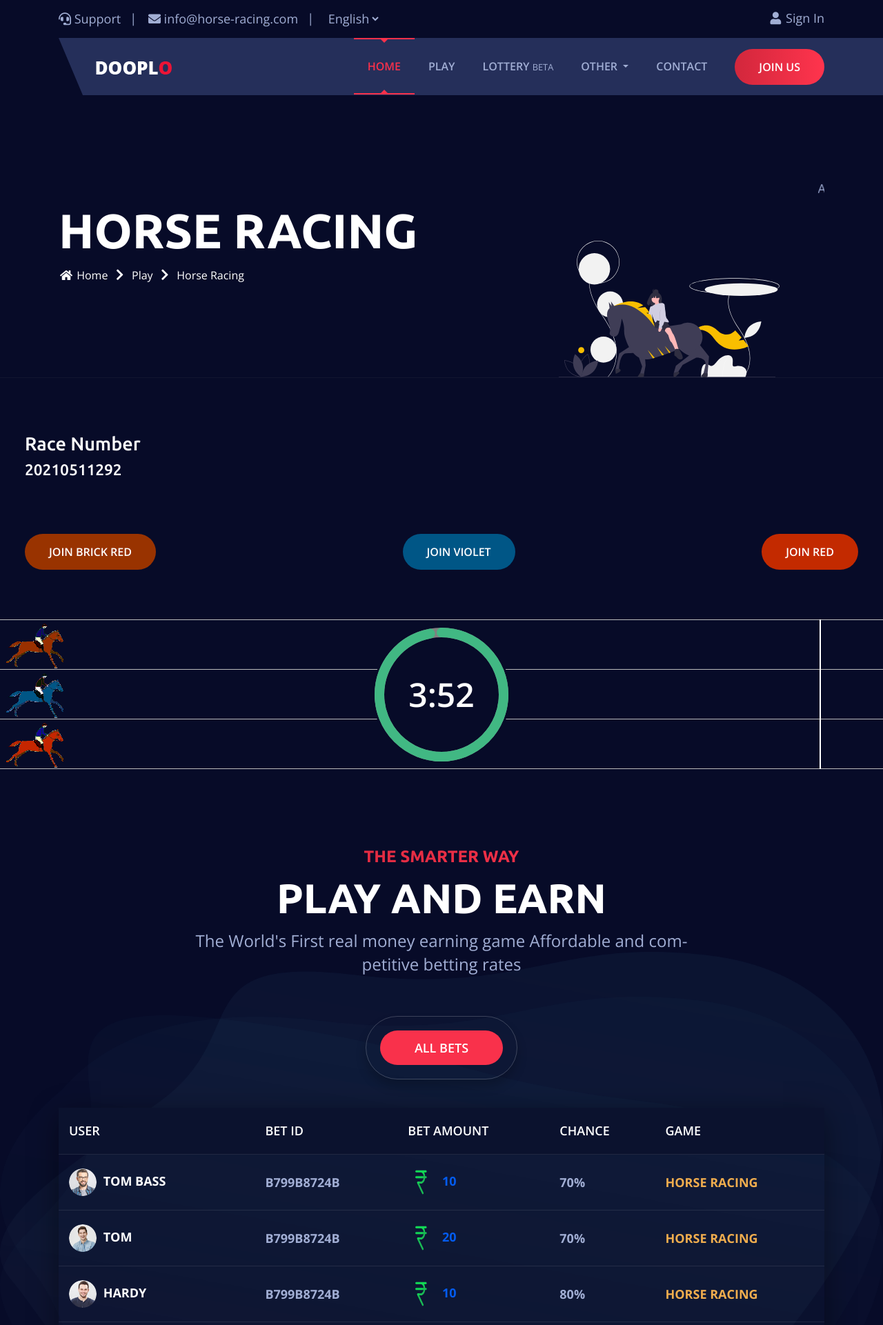
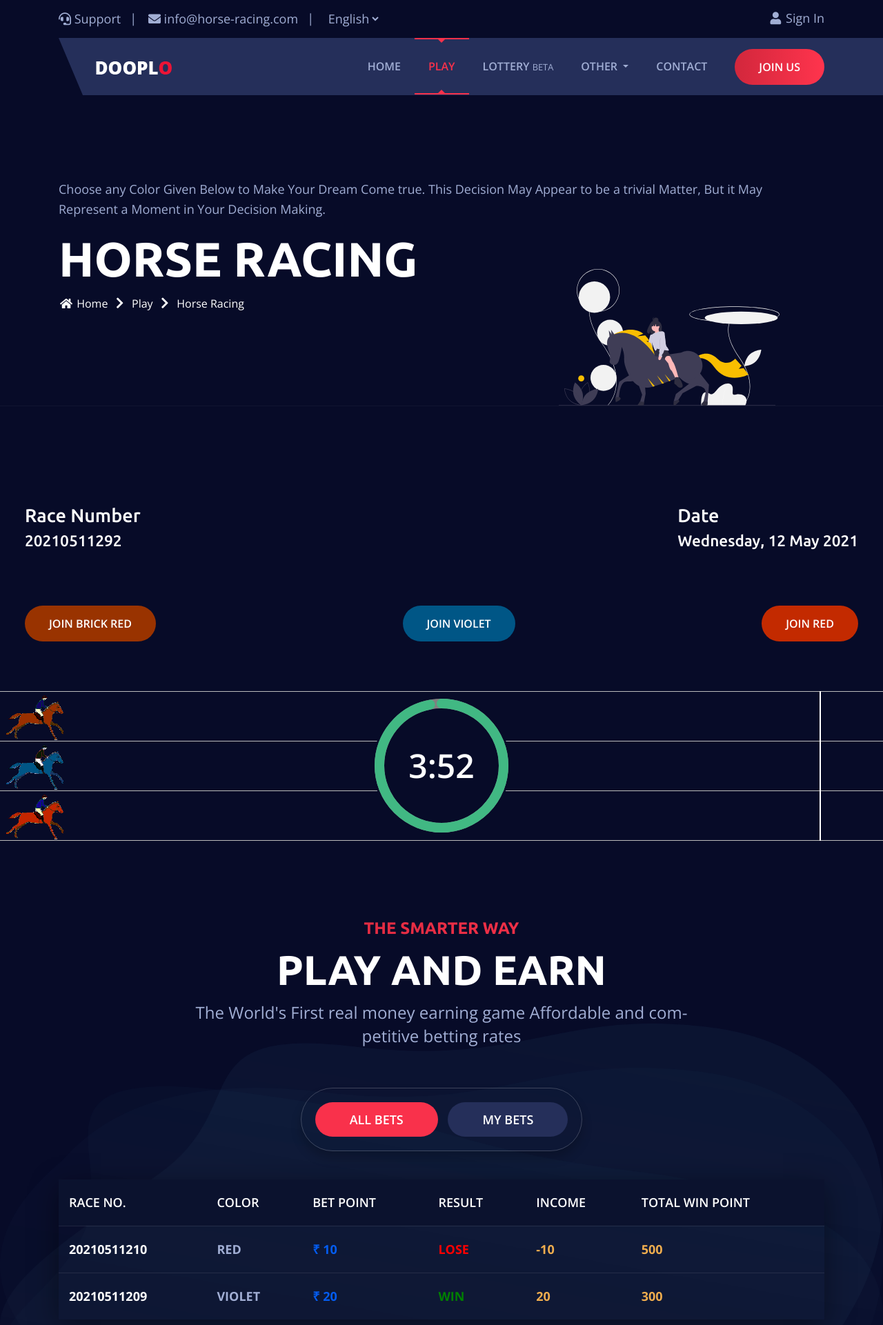
Before and after one commit to fe-iron/horse-racing, a Django app: page /tournaments in a window 1280 px wide. Shown: the top 1921 px of the page at 69% size. Run offline with Django 3.2, Linux system fonts and the light colour scheme; some libraries are stand-ins or nearby versions.

Commit message:
changement for horse statistics

```diff
--- a/horse_racing/static/assets/css/custom-styles.css
+++ b/horse_racing/static/assets/css/custom-styles.css
@@ -1,3 +1,11 @@
+.lose{
+    color: red !important;
+}
+
+.win{
+    color: green !important;
+}
+
 .horse-1 {
   background-color: #070b28;
   border-bottom: 1px solid #bbb;
--- a/horse_racing/static/assets/js/main.js
+++ b/horse_racing/static/assets/js/main.js
@@ -211,3 +211,33 @@
 
 
 });
+
+/*-----------------------------------
+        Date on tournaments page
+    ------------------------------------*/
+
+var today = new Date();
+
+var year = today.getFullYear();
+var month = today.getMonth();
+var date = today.getDate();
+var day = today.getDay();
+
+var date_with_day = '';
+
+var months = ['January', 'February', 'March', 'April', 'May', 'June', 'July', 'August', 'September', 'October', 'November', 'December'];
+var days = ['Sunday', 'Monday', 'Tuesday', 'Wednesday', 'Thursday', 'Friday', 'Saturday'];
+
+date_with_day += days[day];
+date_with_day += ', ';
+date_with_day += date;
+date_with_day += ' ';
+date_with_day += months[month];
+date_with_day += ' ';
+date_with_day += year
+
+document.getElementById('date').innerHTML = date_with_day;
+
+/*-----------------------------------
+        modal for payment for games
+    ------------------------------------*/
--- a/horse_racing/templates/header.html
+++ b/horse_racing/templates/header.html
@@ -75,22 +75,21 @@
 							<div class="collapse navbar-collapse fixed-height" id="main_menu">
 								<ul class="navbar-nav ml-auto">
 									<li class="nav-item dropdown">
-										<a class="nav-link active" href="/"  role="button" data-toggle="dropdown" aria-haspopup="true"
-											aria-expanded="false">
+										<a class="nav-link {{home}}" href="/"  role="button">
 											Home
 										<div class="mr-hover-effect"></div>
 										</a>
 									</li>
 									<li class="nav-item">
-										<a class="nav-link" href="play">Play
+										<a class="nav-link {{play}}" href="play">Play
 												<div class="mr-hover-effect"></div></a>
 									</li>
 									<li class="nav-item">
-										<a class="nav-link" href="lottery">lottery <small>beta</small>
+										<a class="nav-link {{lottery}}" href="lottery">lottery <small>beta</small>
 												<div class="mr-hover-effect"></div></a>
 									</li>
 									<li class="nav-item dropdown">
-										<a class="nav-link dropdown-toggle" href="#"  role="button" data-toggle="dropdown" aria-haspopup="true"
+										<a class="nav-link dropdown-toggle {{other}}" href="#"  role="button" data-toggle="dropdown" aria-haspopup="true"
 											aria-expanded="false">
 											Other
 											<div class="mr-hover-effect"></div>
@@ -105,7 +104,7 @@
 										</ul>
 									</li>
 									<li class="nav-item">
-											<a class="nav-link" href="contact">Contact
+											<a class="nav-link {{contact}}" href="contact">Contact
 												<div class="mr-hover-effect"></div>
 											</a>
 									</li>
--- a/horse_racing/templates/tournaments.html
+++ b/horse_racing/templates/tournaments.html
@@ -11,8 +11,8 @@
 <section class="breadcrumb-area bc-tournaments">
 	<img class="bc-img" src="{% static 'assets/images/game/racing-horse.svg' %}" alt="">
 	<div class="container">
-		<marquee behavior="" direction="left">All of the winning amount will be transferred to your saved account everyday
-			at 23:00</marquee>
+		<p>Choose  any Color Given Below to Make Your Dream Come true. This Decision May Appear to be a trivial Matter,
+		 But it May Represent a Moment in Your Decision Making.</p>
 		<div class="row">
 			<div class="col-lg-12">
 				<h4 class="title">
@@ -51,10 +51,17 @@
 	<h3>Next race starts in <span id="time">00</span> seconds!</h3>
 </div>
 
+<marquee behavior="" direction="left" class="balance-and-race-no">All of the winning amount will be transferred to your saved account everyday
+			at 23:00</marquee>
 <section class="balance-and-race-no">
 	<div class="race-no">
 		<h3>Race Number</h3>
 		<h4>20210511292</h4>
+	</div>
+
+	<div class="race-no">
+		<h3>Date</h3>
+		<h4 id="date"></h4>
 	</div>
 
 	{% if user.is_authenticated %}
@@ -72,13 +79,13 @@
 {% if user.is_authenticated %}
 <section class="balance-and-race-no buttons">
 	<div class="race-no">
-		<a href=""><button class='mybtn1 green'>Join Brick Red</button></a>
+		<button class='mybtn1 green' data-toggle="modal" data-target="#add_point" onclick="pay_for_game()">Join Brick Red</button>
 	</div>
 	<div class="balance">
-		<a href=""><button class='mybtn1 violet'>Join Violet</button></a>
+		<button class='mybtn1 violet' data-target="#add_point" data-toggle="modal" onclick="pay_for_game()">Join Violet</button>
 	</div>
 	<div class="balance">
-		<a href=""><button class='mybtn1 red'>Join Red</button></a>
+		<button class='mybtn1 red' onclick="pay_for_game()" data-target="#add_point" data-toggle="modal">Join Red</button>
 	</div>
 </section>
 {% else %}
@@ -94,7 +101,7 @@
 	</div>
 </section>
 {% endif %}
-
+<!--join button ends here-->
 
 <!-- Tournaments Area Start -->
 <div class="racing-section">
@@ -121,9 +128,6 @@
 	<canvas id="confetti" style="display: none; position: absolute; top: 0"></canvas>
 </div>
 <!-- Tournaments Area End -->
-
-
-<!-- Join buttons End  -->
 
 
 <!-- Latest Activities Area Start -->
@@ -156,12 +160,12 @@
 								<a class="nav-link active" id="pills-all-bets-tab" data-toggle="pill" href="#pills-all-bets" role="tab" aria-controls="pills-all-bets" aria-selected="true">All bets</a>
 							</li> -->
 						<li class="nav-item active">
-							<a class="nav-link active" id="pills-my-bets-tab" data-toggle="pill" href="#pills-my-bets" role="tab"
-								aria-controls="pills-my-bets" aria-selected="false">All bets</a>
+							<a class="nav-link active" id="pills-all-bets-tab" data-toggle="pill" href="#pills-all-bets" role="tab"
+								aria-controls="pills-all-bets" aria-selected="false">All bets</a>
 						</li>
-						<!-- <li class="nav-item">
-								<a class="nav-link" id="pills-my-jackpots-tab" data-toggle="pill" href="#pills-my-jackpots" role="tab" aria-controls="pills-my-jackpots" aria-selected="false">jackpots</a>
-							</li> -->
+						<li class="nav-item">
+								<a class="nav-link" id="pills-my-bets-tab" data-toggle="pill" href="#pills-my-bets" role="tab" aria-controls="pills-my-jackpots" aria-selected="false">My Bets</a>
+						</li>
 					</ul>
 				</div>
 				<div class="tab-content" id="pills-tabContent">
@@ -171,89 +175,77 @@
 							<table class="table">
 								<thead>
 									<tr>
-										<th scope="col">USER</th>
-										<th scope="col">BET ID</th>
-										<th scope="col">BET AMOUNT</th>
-										<th scope="col">CHANCE</th>
-										<th scope="col">GAME</th>
+										<th scope="col">RACE NO.</th>
+										<th scope="col">COLOR</th>
+										<th scope="col">BET POINT</th>
+										<th scope="col">RESULT</th>
+										<th scope="col">INCOME</th>
+										<th scope="col">TOTAL WIN POINT</th>
 									</tr>
 								</thead>
 								<tbody>
 									<tr>
 										<td>
-											<img src="{% static 'assets/images/people/p1.png' %}" alt="">
-											Tom Bass
+											20210511210
 										</td>
 										<td>
-											b799b8724b
+											<div class="color">Red</div>
 										</td>
 										<td>
-											<img src="{% static 'assets/images/inr.png' %}" alt="">
-											10
+											&#8377 10
 										</td>
-										<td>70%</td>
-										<td>Horse Racing</td>
+										<td class="lose">Lose</td>
+										<td>-10</td>
+										<td>500</td>
 									</tr>
 									<tr>
 										<td>
-											<img src="{% static 'assets/images/people/p2.png' %}" alt="">
-											Tom
+											20210511209
 										</td>
 										<td>
-											b799b8724b
+											<div class="color">Violet</div>
 										</td>
 										<td>
-											<img src="{% static 'assets/images/inr.png' %}" alt="">
-											20
+											&#8377 20
 										</td>
-										<td>70%</td>
-										<td>Horse Racing</td>
+										<td class="win">Win</td>
+										<td>20</td>
+										<td>300</td>
 									</tr>
+								</tbody>
+							</table>
+						</div>
+					</div>
+					<div class="tab-pane fade" id="pills-my-bets" role="tabpanel"
+						aria-labelledby="pills-my-bets-tab">
+						<div class="responsive-table">
+							<table class="table">
+								<thead>
+									<tr>
+										<th scope="col">RACE NO.</th>
+										<th scope="col">COLOR</th>
+										<th scope="col">BET POINT</th>
+										<th scope="col">RESULT</th>
+										<th scope="col">INCOME</th>
+										<th scope="col">TOTAL WIN POINT</th>
+									</tr>
+								</thead>
+								<tbody>
 									<tr>
 										<td>
-											<img src="{% static 'assets/images/people/p3.png' %}" alt="">
-											Hardy
+											20210511210
 										</td>
 										<td>
-											b799b8724b
+											<div class="color">Red</div>
 										</td>
 										<td>
-											<img src="{% static 'assets/images/inr.png' %}" alt="">
-											10
+											&#8377 10
 										</td>
-										<td>80%</td>
-										<td>Horse Racing</td>
+										<td class="lose">Lose</td>
+										<td>-10</td>
+										<td>500</td>
 									</tr>
-									<tr>
-										<td>
-											<img src="{% static 'assets/images/people/p4.png' %}" alt="">
-											Tom Hanky
-										</td>
-										<td>
-											b799b8724b
-										</td>
-										<td>
-											<img src="{% static 'assets/images/inr.png' %}" alt="">
-											30
-										</td>
-										<td>90%</td>
-										<td>Horse Racing</td>
-									</tr>
-									<tr>
-										<td>
-											<img src="{% static 'assets/images/people/p5.png' %}" alt="">
-											Tom Bass
-										</td>
-										<td>
-											b799b8724b
-										</td>
-										<td>
-											<img src="{% static 'assets/images/inr.png' %}" alt="">
-											10
-										</td>
-										<td>60%</td>
-										<td>Horse Racing</td>
-									</tr>
+
 								</tbody>
 							</table>
 						</div>
@@ -264,6 +256,45 @@
 	</div>
 </section>
 <!-- Latest Activities Area End -->
+
+<!-- Payment Area Start -->
+	<div class="modal fade login-modal" id="add_point" tabindex="-1" role="dialog" aria-labelledby="add_point" aria-hidden="true" data-backdrop="static">
+			<div class="modal-dialog modal-dialog-centered" role="document">
+			<div class="modal-content">
+				<button type="button" class="close" data-dismiss="modal" aria-label="Close"><span aria-hidden="true">&times;</span></button>
+				<div class="modal-body">
+					<div class="logo-area">
+							<img class="logo" src="{% static 'assets/images/logo.png' %}" alt="">
+					</div>
+					<div class="header-area">
+						<h4 class="title">Choose from the below</h4>
+						<p class="sub-title">Amount to bet on Horse Racing </p>
+					</div>
+					<div class="form-area">
+						<form action="pay"  method="POST">
+							{% csrf_token %}
+							<div class="btn-container form-group">
+								<button type="button" value="10" class="mybtn1">&#8377 10</button>
+								<button type="button" value="20" class="mybtn1">&#8377 20</button>
+								<button type="button" value="30" class="mybtn1">&#8377 30</button>
+								<button type="button" value="50" class="mybtn1">&#8377 50</button>
+								<button type="button" value="100" class="mybtn1">&#8377 100</button>
+								<button type="button" value="200" class="mybtn1">&#8377 200</button>
+							</div>
+
+							<div class="form-group">
+								   <button type="submit" class="mybtn1">Proceed to pay</button>
+							</div>
+						</form>
+					</div>
+					<div class="form-footer">
+
+					</div>
+				</div>
+			</div>
+			</div>
+		</div>
+	<!-- Payment Area End -->
 
 {% block jslink %}
 <script>
--- a/horse_racing/urls.py
+++ b/horse_racing/urls.py
@@ -3,6 +3,7 @@
 
 urlpatterns = [
     path('faq', views.faq, name="faq"),
+    path('pay', views.pay, name="pay"),
     path('', views.index, name="index"),
     path('play', views.play, name="play"),
     path('login', views.login, name="login"),
--- a/horse_racing/views.py
+++ b/horse_racing/views.py
@@ -1,14 +1,13 @@
 from django.contrib import auth, messages
 from django.contrib.auth.models import User
 from django.views import View
-
 from .models import Registration
 from django.shortcuts import render, redirect
 
 
 # Create your views here.
 def index(request):
-    return render(request, "index.html")
+    return render(request, "index.html", {'home': 'active'})
 
 
 def notfound(request):
@@ -16,43 +15,43 @@
 
 
 def about(request):
-    return render(request, "about.html")
+    return render(request, "about.html", {'other': 'active'})
 
 
 def affiliate(request):
-    return render(request, "affiliate.html")
+    return render(request, "affiliate.html", {'other': 'active'})
 
 
 def contact(request):
-    return render(request, "contact.html")
+    return render(request, "contact.html", {'contact': 'active'})
 
 
 def faq(request):
-    return render(request, "faq.html")
+    return render(request, "faq.html", {'other': 'active'})
 
 
 def hiw(request):
-    return render(request, "how-it-work.html")
+    return render(request, "how-it-work.html", {'other': 'active'})
 
 
 def lottery(request):
-    return render(request, "lottery.html")
+    return render(request, "lottery.html", {'lottery': 'active'})
 
 
 def play(request):
-    return render(request, "play.html")
+    return render(request, "play.html", {'play': 'active'})
 
 
 def tc(request):
-    return render(request, "terms-conditions.html")
+    return render(request, "terms-conditions.html", {'other': 'active'})
 
 
 def tcd(request):
-    return render(request, "terms-conditions-details.html")
+    return render(request, "terms-conditions-details.html", {'other': 'active'})
 
 
 def tournaments(request):
-    return render(request, "tournaments.html")
+    return render(request, "tournaments.html", {'play': 'active'})
 
 
 def signup(request):
@@ -104,3 +103,7 @@
 def logout(request):
     auth.logout(request)
     return redirect("/")
+
+
+def pay(request):
+    pass
```
Also changed, not shown: db.sqlite3.
